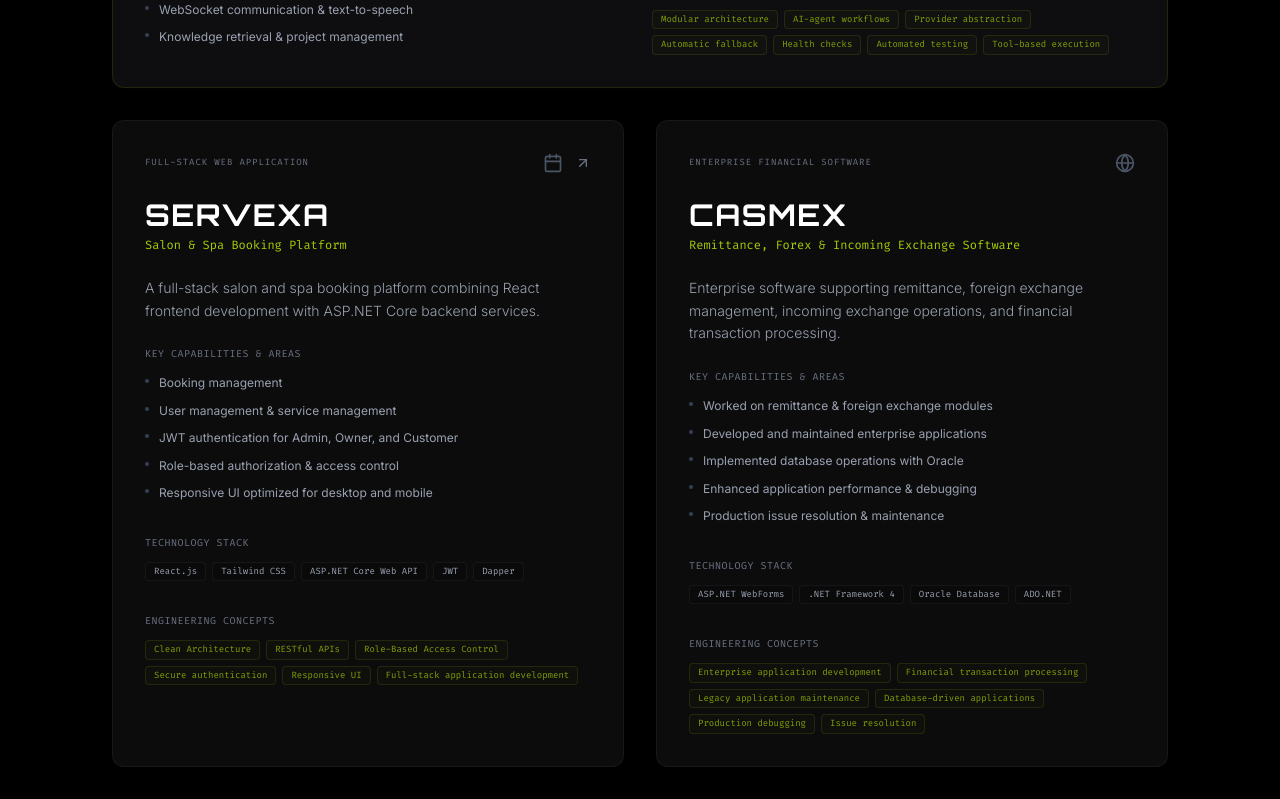
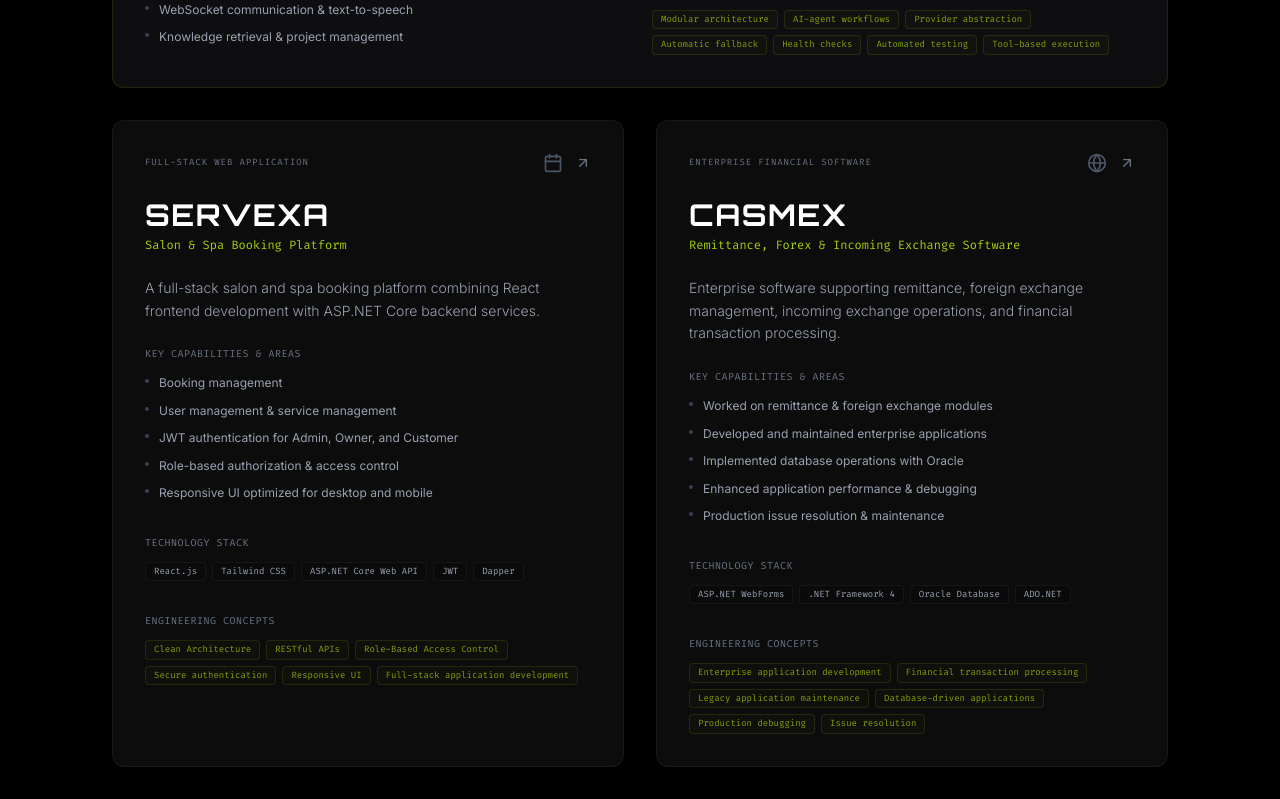
Before and after one commit to risalsalu/portfolio, a React (Vite) app: page / in a window 1280 px wide. Shown: the part 5720-6519 px from the top of the page. Built offline with nearby package versions, Linux system fonts and the light colour scheme.

Commit message:
update project

```diff
--- a/eslint.config.js
+++ b/eslint.config.js
@@ -23,7 +23,7 @@ export default defineConfig([
       },
     },
     rules: {
-      'no-unused-vars': ['error', { varsIgnorePattern: '^[A-Z_]' }],
+      'no-unused-vars': 'off',
     },
   },
 ])
--- a/src/components/layout/Footer.jsx
+++ b/src/components/layout/Footer.jsx
@@ -11,7 +11,7 @@ export default function Footer() {
     ];
 
     return (
-        <footer id="contact" className="relative overflow-hidden bg-black border-t border-white/5">
+        <footer className="relative overflow-hidden bg-black border-t border-white/5">
             {/* Background Glows */}
             <div className="absolute inset-0 pointer-events-none">
                 <div className="absolute top-[-50%] left-[-10%] w-[500px] h-[500px] bg-neon-green/5 rounded-full blur-[100px]" />
--- a/src/components/sections/Contact.jsx
+++ b/src/components/sections/Contact.jsx
@@ -75,7 +75,7 @@ const Contact = () => {
                     <ContactItem
                         icon={Linkedin}
                         label="Professional Network"
-                        value="Linkdein"
+                        value="LinkedIn"
                         href="https://www.linkedin.com/in/muhammed-rizal/"
                     />
 
--- a/src/components/sections/Projects.jsx
+++ b/src/components/sections/Projects.jsx
@@ -62,6 +62,7 @@ const PROJECTS = [
         ],
         technologies: ['ASP.NET WebForms', '.NET Framework 4', 'Oracle Database', 'ADO.NET'],
         concepts: ['Enterprise application development', 'Financial transaction processing', 'Legacy application maintenance', 'Database-driven applications', 'Production debugging', 'Issue resolution'],
+        link: 'https://github.com/risalsalu',
         icon: Globe
     },
     {
@@ -80,6 +81,7 @@ const PROJECTS = [
         ],
         technologies: ['ASP.NET', 'Enterprise Applications', 'Financial Compliance'],
         concepts: ['Compliance workflows', 'Transaction monitoring', 'Secure transaction validation', 'Enterprise application maintenance', 'Financial software engineering'],
+        link: 'https://github.com/risalsalu',
         icon: ShieldCheck
     }
 ];
@@ -89,9 +91,12 @@ const ProjectCard = ({ project }) => {
     const isFeatured = project.featured;
 
     return (
-        <div
+        <a
+            href={project.link}
+            target="_blank"
+            rel="noopener noreferrer"
             className={cn(
-                "group relative overflow-hidden rounded-xl bg-zinc-900/50 border border-white/5 p-6 md:p-8 transition-all duration-300",
+                "group relative block overflow-hidden rounded-xl bg-zinc-900/50 border border-white/5 p-6 md:p-8 transition-all duration-300 outline-none",
                 "hover:border-neon-green/20 hover:bg-zinc-900/70 hover:shadow-[0_0_20px_rgba(204,255,0,0.02)]",
                 isFeatured ? "col-span-1 md:col-span-2 border-neon-green/10 bg-zinc-900/60 shadow-[0_0_15px_rgba(204,255,0,0.01)]" : ""
             )}
@@ -108,16 +113,9 @@ const ProjectCard = ({ project }) => {
                 </span>
                 <div className="flex items-center gap-3">
                     <Icon className="w-5 h-5 text-gray-600 group-hover:text-neon-green transition-colors duration-300" />
-                    {project.link && (
-                        <a
-                            href={project.link}
-                            target="_blank"
-                            rel="noopener noreferrer"
-                            className="text-gray-500 hover:text-white transition-colors duration-300"
-                        >
-                            <ArrowUpRight className="w-4 h-4" />
-                        </a>
-                    )}
+                    <div className="text-gray-500 group-hover:text-white transition-colors duration-300">
+                        <ArrowUpRight className="w-4 h-4" />
+                    </div>
                 </div>
             </div>
 
@@ -190,7 +188,7 @@ const ProjectCard = ({ project }) => {
                     </div>
                 </div>
             </div>
-        </div>
+        </a>
     );
 };
 
```
